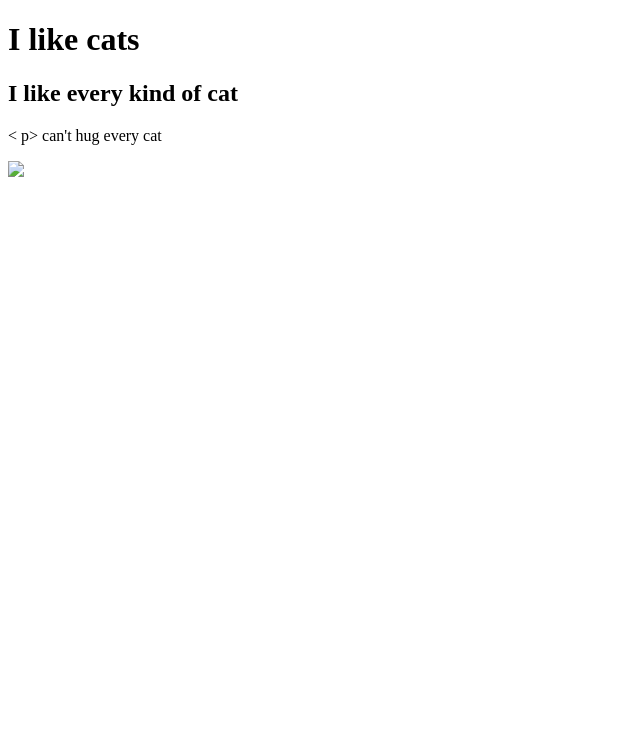
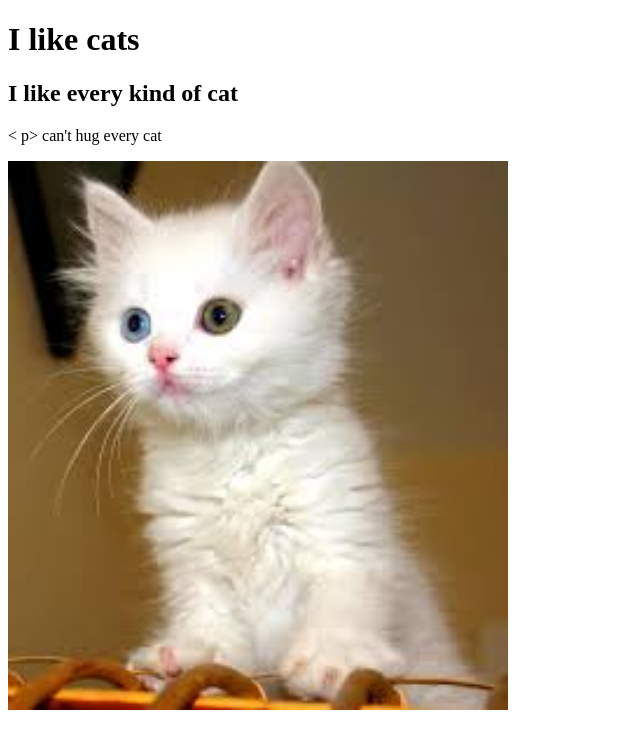
Before and after one commit to bisraeli/HTML, a plain HTML site: page images.html in a window 1280 px wide. Shown: the whole page, without its empty margins (0-640 px from the left). Drawn offline with Linux system fonts and the light colour scheme.

Commit message:
not sure what i'm committing here

```diff
--- a/images.html
+++ b/images.html
@@ -7,7 +7,7 @@
   <h1> I like cats </h1>
   <h2> I like every kind of cat </h2>
   < p> can't hug every cat </p>
-  <a href = "http://twitter.com/sockington"><img src = ".images/kitty.jpeg" width= 500/>
+  <a href = "http://twitter.com/sockington"><img src = "./images/kitty.jpeg" alt = "Image of little white kitty" width= 500/> </a>
 
 </body>
 </html>
```
